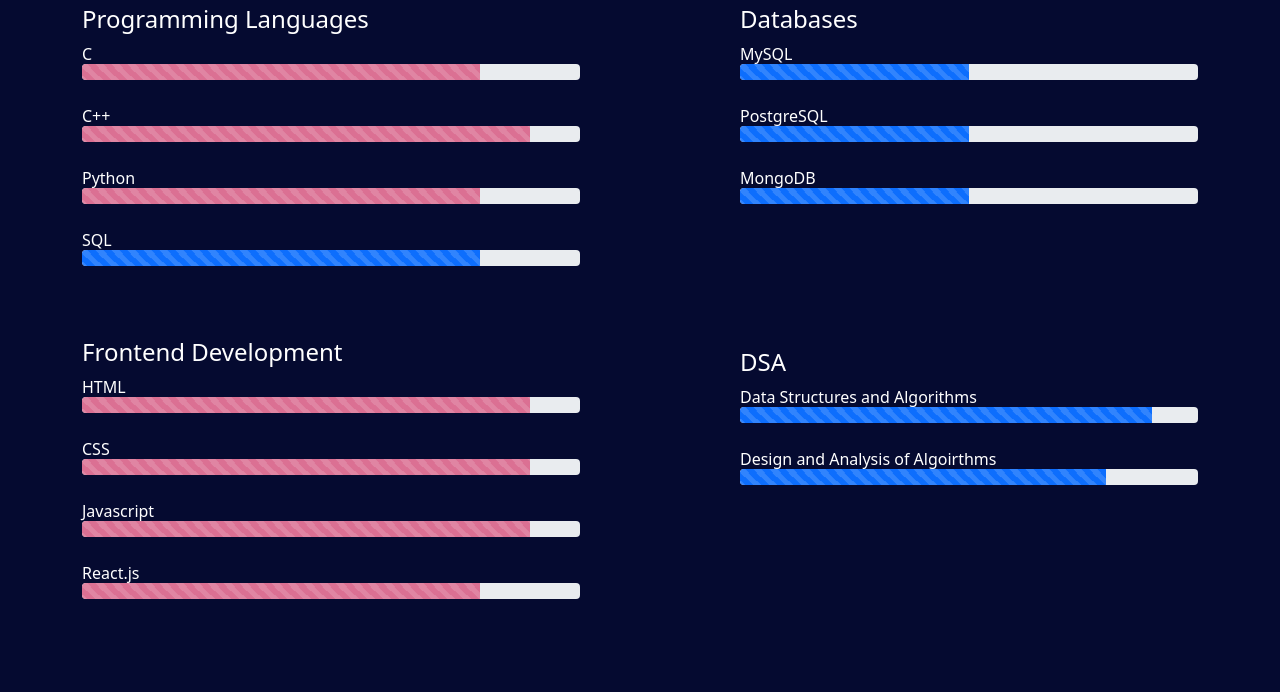
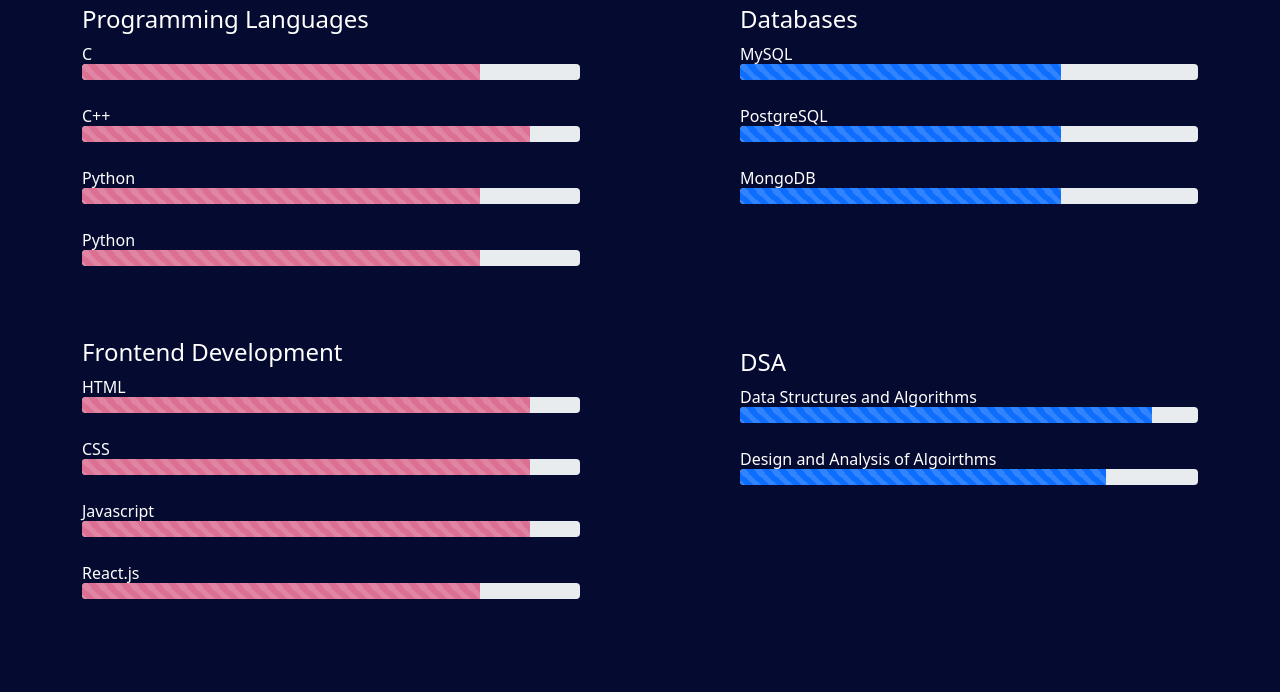
Before and after one commit to kumaramar5526/Portfolio, a plain HTML site: page index.html in a window 1280 px wide. Shown: the part 1686-2378 px from the top of the page. Drawn offline with nearby package versions, Linux system fonts and the light colour scheme.

Commit message:
Update index.html

```diff
--- a/index.html
+++ b/index.html
@@ -92,10 +92,11 @@
                       <div class="progress">
                         <div class="progress-bar progress-bar-striped progress-bar-animated prol" role="progressbar" aria-valuenow="75" aria-valuemin="0" aria-valuemax="100" style="width: 80%"></div>
                       </div><br>
-                    <p class="pbnames">SQL</p>
-                    <div class="progress">
-                        <div class="progress-bar progress-bar-striped progress-bar-animated" role="progressbar" aria-valuenow="75" aria-valuemin="0" aria-valuemax="100" style="width: 80%"></div>
+                      <p class="pbnames">Python</p>
+                      <div class="progress">
+                        <div class="progress-bar progress-bar-striped progress-bar-animated prol" role="progressbar" aria-valuenow="75" aria-valuemin="0" aria-valuemax="100" style="width: 80%"></div>
                       </div>
+
                       <br><br><br>
                       <h4>Frontend Development</h4>
                       <p class="pbnames">HTML</p>
@@ -121,16 +122,16 @@
                     <h4>Databases</h4>
                     <p class="pbnames">MySQL</p>
                       <div class="progress">
-                        <div class="progress-bar progress-bar-striped progress-bar-animated" role="progressbar" aria-valuenow="75" aria-valuemin="0" aria-valuemax="100" style="width: 50%"></div>
+                        <div class="progress-bar progress-bar-striped progress-bar-animated" role="progressbar" aria-valuenow="75" aria-valuemin="0" aria-valuemax="100" style="width: 70%"></div>
                       </div>
                     <br>
                     <p class="pbnames">PostgreSQL</p>
                       <div class="progress">
-                        <div class="progress-bar progress-bar-striped progress-bar-animated" role="progressbar" aria-valuenow="75" aria-valuemin="0" aria-valuemax="100" style="width: 50%"></div>
+                        <div class="progress-bar progress-bar-striped progress-bar-animated" role="progressbar" aria-valuenow="75" aria-valuemin="0" aria-valuemax="100" style="width: 70%"></div>
                       </div><br>
                       <p class="pbnames">MongoDB</p>
                       <div class="progress">
-                        <div class="progress-bar progress-bar-striped progress-bar-animated" role="progressbar" aria-valuenow="75" aria-valuemin="0" aria-valuemax="100" style="width: 50%"></div>
+                        <div class="progress-bar progress-bar-striped progress-bar-animated" role="progressbar" aria-valuenow="75" aria-valuemin="0" aria-valuemax="100" style="width: 70%"></div>
                       </div><br><br><br><br><br><br>
 
                       <h4>DSA</h4>
```
